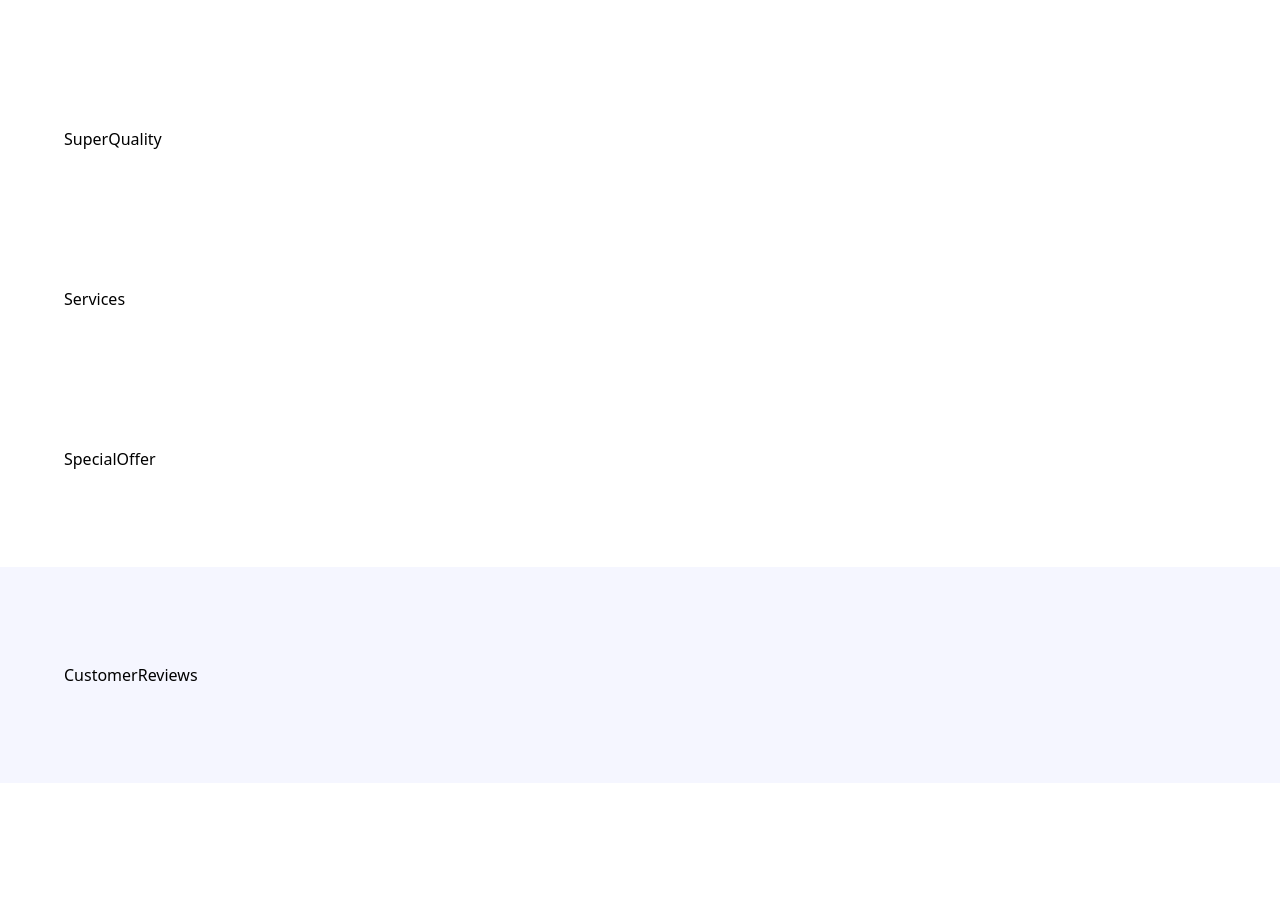
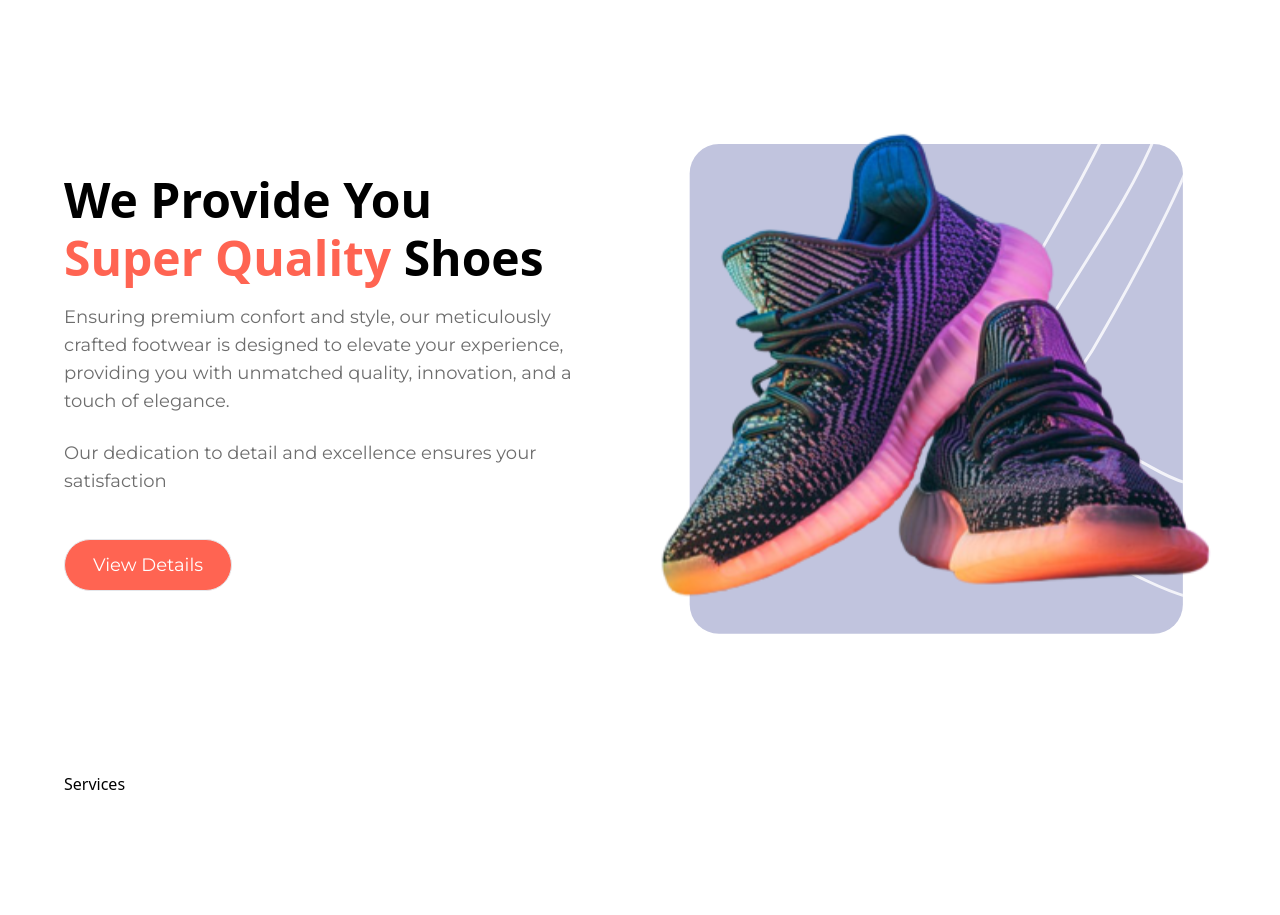
Before and after one commit to Denysmak/Nike-website, a React (Vite) app: page / in a window 1280 px wide. Shown: the part 1720-2635 px from the top of the page. Built offline with nearby package versions, Linux system fonts and the light colour scheme; a web font is replaced by a local one.

Commit message:
adiciona seção SuperQuality

```diff
--- a/src/components/Button.jsx
+++ b/src/components/Button.jsx
@@ -1,8 +1,9 @@
 const Button = ({label, iconUrl}) => {
   return (
-    <button className="flex justify-center items-center gap-2 px-7 py-4 border font-montserrat text-lg leading-none bg-coral-red rounded-full text-white">
+    <button className="flex justify-center items-center gap-2 px-7 py-4 border font-montserrat text-lg leading-none bg-coral-red rounded-full text-white max-sm:w-full">
         {label}
-        <img src={iconUrl} alt="arrow right icon" className="ml-2 rounded-full w-5 h-5"/>
+
+       {iconUrl &&  <img src={iconUrl} alt="arrow right icon" className="ml-2 rounded-full w-5 h-5"/>}
     </button>
   )
 }
--- a/src/sections/SuperQuality.jsx
+++ b/src/sections/SuperQuality.jsx
@@ -1,7 +1,30 @@
+import { shoe8 } from "../assets/images"
+import Button from "../components/Button"
 const SuperQuality = () => {
   return (
-    <div>SuperQuality</div>
+    <section id="about-us" className="flex justify-between items-center max-lg:flex-col gap-10 w-full max-container">
+      <div className="flex flex-1 flex-col">
+        <h2 className="font-palaquin text-4xl capitalize font-bold lg:max-w-lg">We Provide You
+          <span className="text-coral-red"> Super</span>
+          <span className="text-coral-red"> Quality </span>
+          Shoes
+        </h2>
+        <p className="mt-4 lg:max-w-lg info-text">
+          Ensuring premium confort and style, our meticulously crafted footwear is designed to elevate your experience, providing you with unmatched quality, innovation, and a touch of elegance.
+        </p>
+        <p className="mt-6 lg:max-w-lg info-text">Our dedication to detail and excellence ensures your satisfaction</p>
+        <div className="mt-11">
+          <Button label='View Details'/>
+        </div>
+      </div>
+      <div className="flex-1 flex justify-center items-center">
+        <img src={shoe8} alt="shoe8" width={570} height={522} className="object-contain"/>
+      </div>
+
+    </section>
   )
 }
 
+
+
 export default SuperQuality
```
